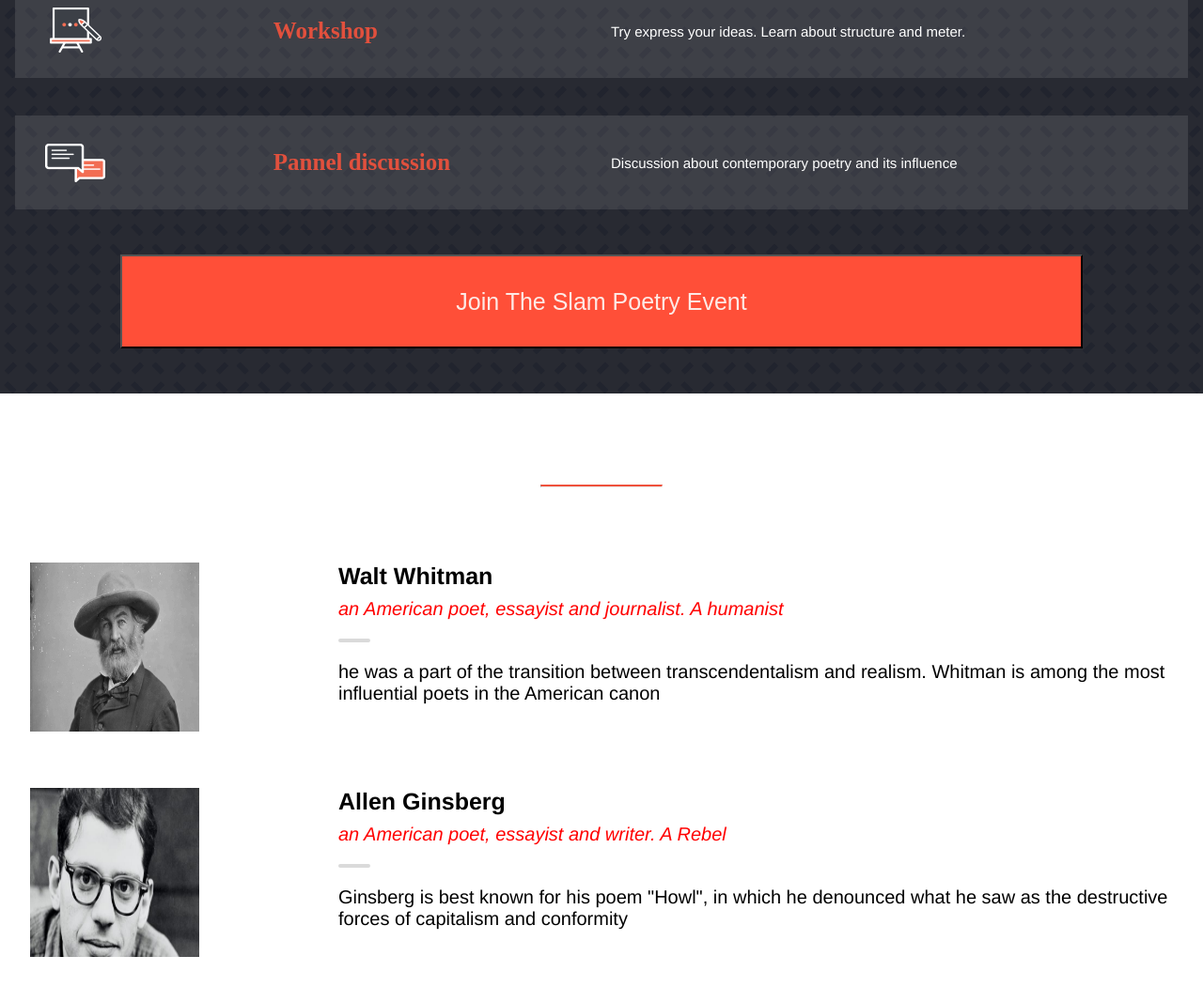
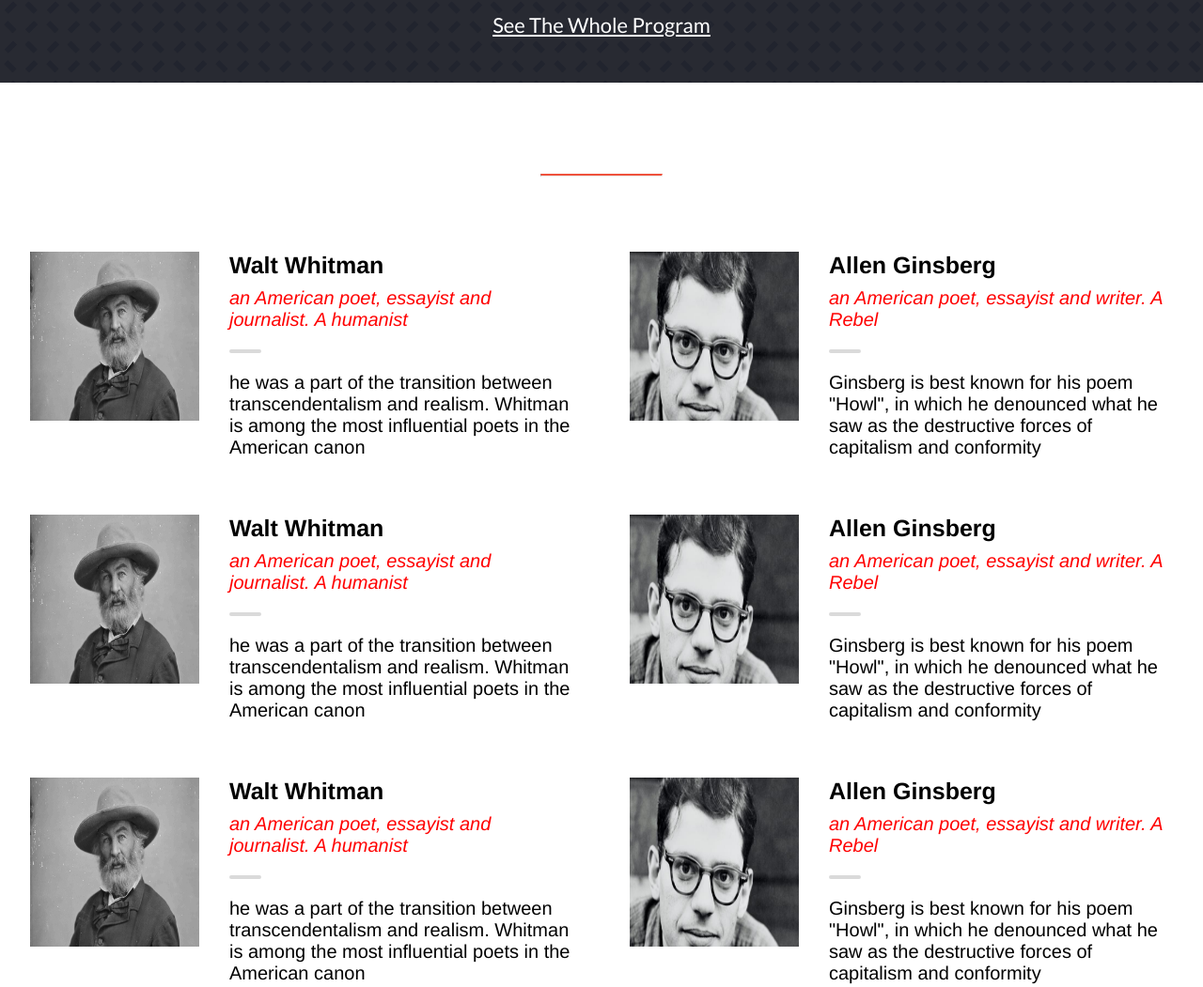
Before and after one commit to Krishnabot/Capstone-Project-Poetry-Page, a website: page index.html in a window 1280 px wide. Shown: the part 1540-2591 px from the top of the page at 94% size. Drawn offline with Linux system fonts and the light colour scheme; a web font is replaced by a local one.

Commit message:
Add dynamic html content for speakers

```diff
--- a/index.html
+++ b/index.html
@@ -6,7 +6,8 @@
     <meta name="viewport" content="width=device-width, initial-scale=1.0">
     <link rel="stylesheet" href="style.css">
         <script src="https://kit.fontawesome.com/187f763109.js" crossorigin="anonymous"></script>
-    <link href='https://fonts.googleapis.com/css?family=Poppins' rel='stylesheet'>
+    <link href="http://fonts.cdnfonts.com/css/cocogoose" rel="stylesheet">
+    <link href='https://fonts.googleapis.com/css?family=Lato' rel='stylesheet'>
     <link rel="stylesheet" href="https://use.typekit.net/ntt5mmb.css">
     <title>Poem catcher - A soulful Journey of a Lost Poet  </title>
     <link rel="shortcut icon" type="img/png" href="./src/ poetry-title-img.png">
@@ -61,7 +62,7 @@
                     2022.08.01(FRI) ~ 02(sat)
                 </p>
                 <p>
-                    7 pm UTC+5, zoom link will be provided after registration.
+                @ Times Square 7 pm UTC+5,
                 </p>
 
             </div>
@@ -102,6 +103,8 @@
         </div>
          <div class="btn" >
                 <button class="join-btn">Join The Slam Poetry Event </button>
+                <a href="#">See The Whole Program </a>
+
             </div>
         </div>
 
@@ -113,24 +116,6 @@
             <hr>
         </div>
         <div class="speaker-list-wrap">
-            <div class="speaker-list">
-                <img class="speaker-img" src="./src/speaker-1.jpeg" alt="">
-                <div >
-                    <p class="speaker-name">Walt Whitman</p>
-                    <p class="speaker-info">an American poet, essayist and journalist. A humanist</p>
-                    <div class="sm-line"></div>
-                    <p class="speaker-detail">he was a part of the transition between transcendentalism and realism. Whitman is among the most influential poets in the American canon</p>
-                </div>
-            </div>
-            <div class="speaker-list">
-                <img class="speaker-img" src="./src/speaker-2.jpeg" alt="">
-                <div >
-                    <p class="speaker-name">Allen Ginsberg</p>
-                    <p class="speaker-info">an American poet, essayist and writer. A Rebel</p>
-                    <div class="sm-line"></div>
-                    <p class="speaker-detail">Ginsberg is best known for his poem "Howl", in which he denounced what he saw as the destructive forces of capitalism and conformity </p>
-                </div>
-                </div>
             </div>
         </div>
         <div class="mobile-speaker-more">
--- a/script.js
+++ b/script.js
@@ -18,3 +18,65 @@ document.querySelectorAll(".nav-link").forEach((n) =>
 );
 
 /*  ---------Dynamic Html for home page ----------*/
+const speakerData = [
+  {
+    speaker_img: "./src/speaker-1.jpeg",
+    speaker_name: "Walt Whitman",
+    speaker_info: "an American poet, essayist and journalist. A humanist",
+    speaker_detail:
+      "he was a part of the transition between transcendentalism and realism. Whitman is among the most influential poets in the American canon",
+  },
+  {
+    speaker_img: "./src/speaker-2.jpeg",
+    speaker_name: "Allen Ginsberg",
+    speaker_info: "an American poet, essayist and writer. A Rebel",
+    speaker_detail:
+      'Ginsberg is best known for his poem "Howl", in which he denounced what he saw as the destructive forces of capitalism and conformity',
+  },
+  {
+    speaker_img: "./src/speaker-1.jpeg",
+    speaker_name: "Walt Whitman",
+    speaker_info: "an American poet, essayist and journalist. A humanist",
+    speaker_detail:
+      "he was a part of the transition between transcendentalism and realism. Whitman is among the most influential poets in the American canon",
+  },
+  {
+    speaker_img: "./src/speaker-2.jpeg",
+    speaker_name: "Allen Ginsberg",
+    speaker_info: "an American poet, essayist and writer. A Rebel",
+    speaker_detail:
+      'Ginsberg is best known for his poem "Howl", in which he denounced what he saw as the destructive forces of capitalism and conformity',
+  },
+  {
+    speaker_img: "./src/speaker-1.jpeg",
+    speaker_name: "Walt Whitman",
+    speaker_info: "an American poet, essayist and journalist. A humanist",
+    speaker_detail:
+      "he was a part of the transition between transcendentalism and realism. Whitman is among the most influential poets in the American canon",
+  },
+  {
+    speaker_img: "./src/speaker-2.jpeg",
+    speaker_name: "Allen Ginsberg",
+    speaker_info: "an American poet, essayist and writer. A Rebel",
+    speaker_detail:
+      'Ginsberg is best known for his poem "Howl", in which he denounced what he saw as the destructive forces of capitalism and conformity',
+  },
+];
+
+let dynamicSpeakerContent = "";
+for (let i = 0; i < speakerData.length; i += 1) {
+  dynamicSpeakerContent = `
+    <div class="speaker-list">
+    <img class="speaker-img" src="${speakerData[i].speaker_img}" alt = "Whalt Whitman" />
+    <div>
+    <p class="speaker-name">${speakerData[i].speaker_name}</p>
+    <p class = "speaker-info">${speakerData[i].speaker_info}</p>
+    <div class = "sm-line">
+    </div>
+    <p class = "speaker-detail">${speakerData[i].speaker_detail}</p>
+    </div>
+    </div>
+  `;
+  document.getElementsByClassName("speaker-list-wrap")[0].innerHTML +=
+    dynamicSpeakerContent;
+}
--- a/style.css
+++ b/style.css
@@ -573,10 +573,68 @@ font-size: 22px;
   border: 3px solid #ec5242;
   padding: 5px;
 }
+.bottom-nav {
+  position: relative;
+}
 
 .home-page-content {
   padding-left: 4em;
   padding-top: 8em;
+  width: 70%;
+  }
+
+  .event-messege {
+    margin-right: 10rem;
+  }
+
+  .event-info {
+    text-align: start;
+
+  }
+  .event-info >p{
+  font-family: cocogoose , sans-serif;
+
+  }
+
+  .program-info-wrap {
+    display: flex;
+    flex-direction: row;
+    gap: 5px;
+    height: 15em;
+  }
+
+  .program-info {
+    display: grid;
+    grid-template-rows: 1fr 1fr 1fr;
+    grid-template-columns: none;
+    height: 12em;
+    padding-top: 2em;
+    padding-bottom: 2em;
+    width: 15em;
+    margin: auto;
+  }
+  .program-info > img,
+  .program-info > h4,
+  .program-info > p {
+    margin: auto;
+  }
+  .program-info > p {
+    text-align: center;
+  }
+  .btn > a {
+    font-family: Lato, sans-serif;
+    font-size: 22px;
+    color: white;
+    text-decoration: underline;
+  }
+  .join-btn {
+    display: none;
+  }
+
+  .speaker-list-wrap {
+    display: grid;
+    grid-template-columns: 1fr 1fr;
+    padding: auto 4em 0 4em;
   }
 
 }
```
